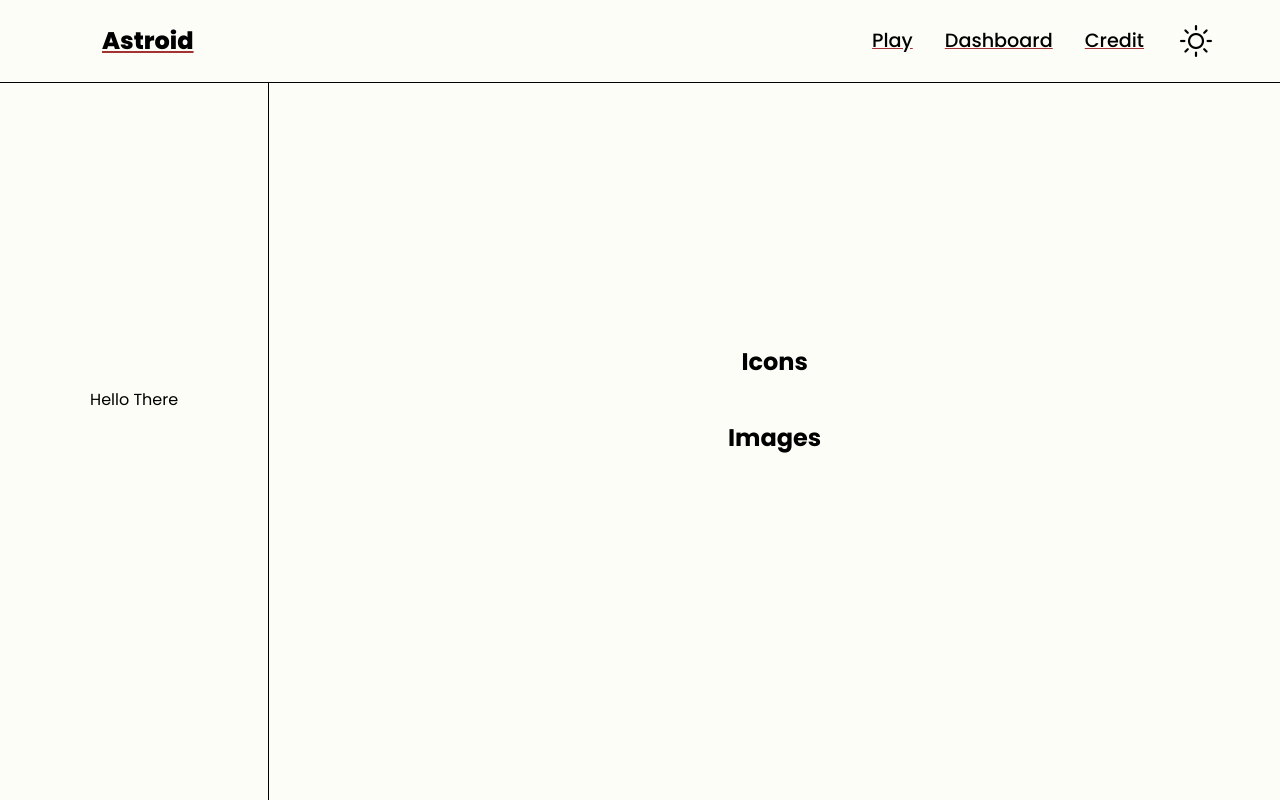
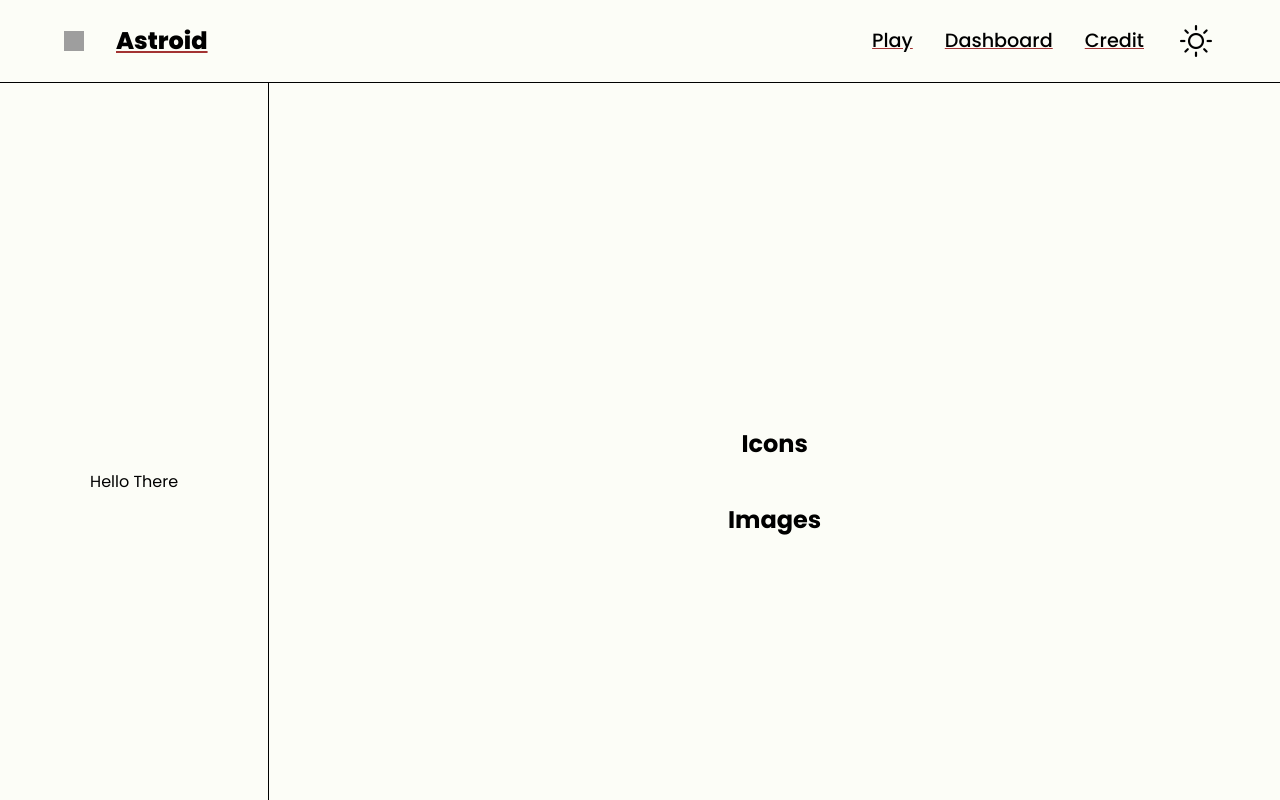
Before and after one commit to TheAveron/Astroid, a React (Vite) app: page /Astroid/credit in a window 1280 px wide. Shown: the top 800 px of the page. Built offline with nearby package versions, Linux system fonts and the light colour scheme; grey boxes are pictures that could not be loaded.

Commit message:
refactor: grid display of main

```diff
--- a/src/App/components/common/header.tsx
+++ b/src/App/components/common/header.tsx
@@ -1,13 +1,12 @@
 import { Link } from "react-router-dom"
 import "../../../assets/css/header.css"
 import ThemeChoice from "../../utils/theme"
-import ChooseImage from "../../utils/imagetheme";
 
 function Header() {
     return (
         <header>
             <div className="left-infos">
-                <div id="left-bar-button" onClick={panel_click} style={{backgroundImage: ChooseImage("menu.png")}}></div>
+                <div id="left-bar-button" onClick={panel_click}></div>
                 <div className="title"><Link to={"/Astroid"}>Astroid</Link></div>
             </div>
             <nav className="navbar">
--- a/src/assets/css/App.css
+++ b/src/assets/css/App.css
@@ -31,7 +31,7 @@ html[data-theme="light"] {
   --secondary: #b9e9e9;
   --accent: #a33333;
 
-  --menu-src: "images/light/menu.png"
+  --menu-src: url("images/light/menu.png")
 }
 
 html[data-theme="dark"] {
@@ -41,7 +41,7 @@ html[data-theme="dark"] {
   --secondary: #164646;
   --accent: #cc5c5c;
 
-  --menu-src: "images/dark/menu.png"
+  --menu-src: url("images/dark/menu.png")
 }
 
 body {
@@ -58,6 +58,7 @@ main {
   display: grid;
 
   grid-template-columns:repeat(1fr, 10);
+  padding-top: max(8vh, calc(4vh + 50px));
 }
 
 .logo {
--- a/src/assets/css/header.css
+++ b/src/assets/css/header.css
@@ -41,14 +41,6 @@ header .title a {
     column-gap: 2em;
 }
 
-#left-bar-button {
-    background: none;
-    padding: 0;
-    place-items: center;
-    padding: 3px;
-    display: flex;
-}
-
 #left-bar-img {
     content: var(--menu-src);
     margin: 0;
--- a/src/assets/css/left_tab.css
+++ b/src/assets/css/left_tab.css
@@ -13,3 +13,10 @@
 
     grid-column: 1;
 }
+
+#left-bar-button {
+    background:blueviolet;
+    background-image: var(--menu-src);
+    width: 20px;
+    height: 20px
+}
```
